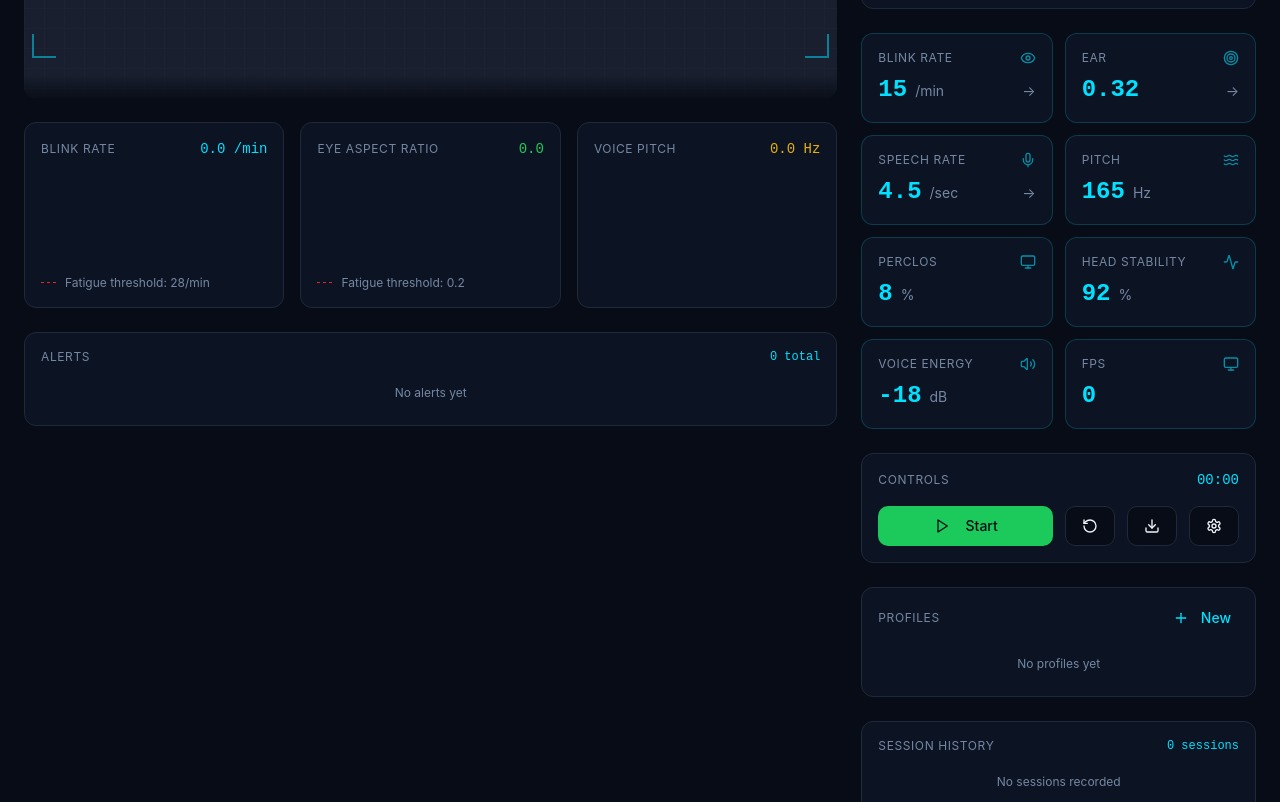
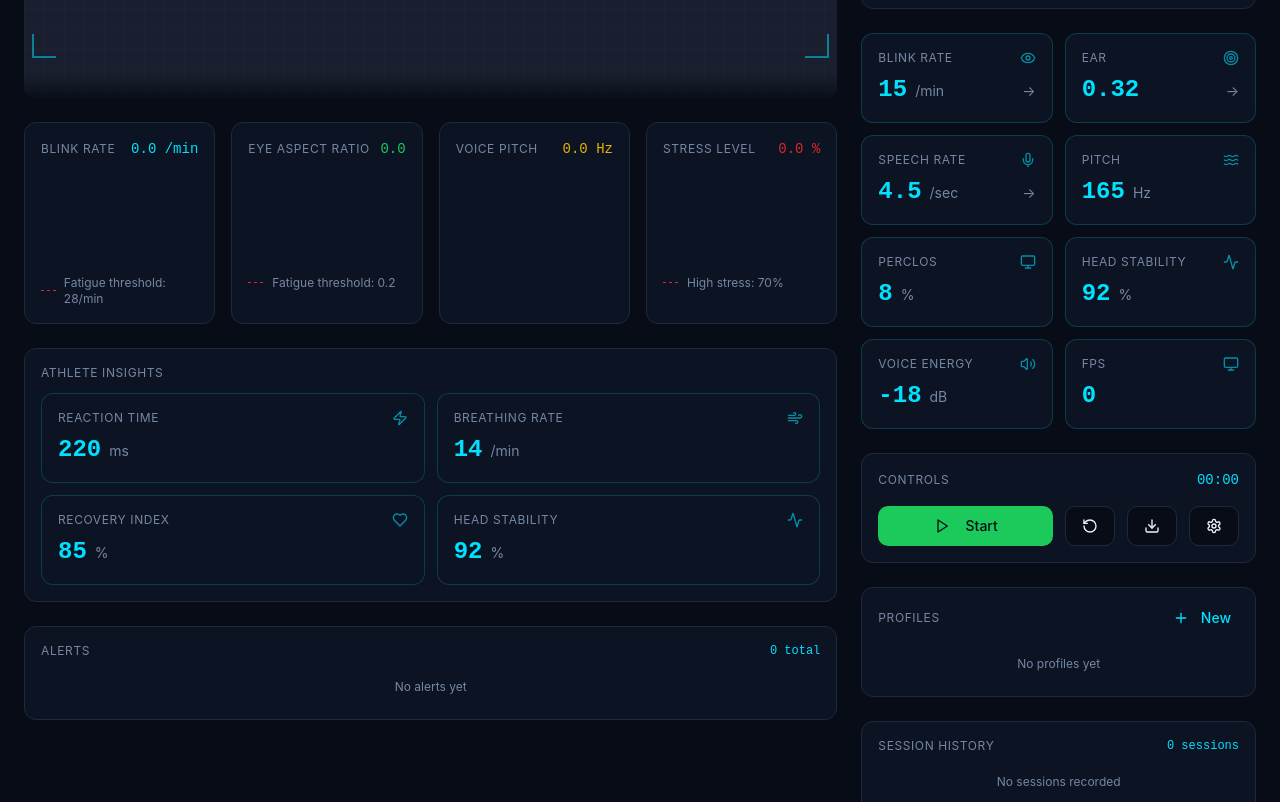
Before and after one commit to paritjain/fatigue-sense, a React (Vite) app: page / in a window 1280 px wide. Shown: the part 620-1422 px from the top of the page. Built offline with nearby package versions, Linux system fonts and the light colour scheme; the HTML template or start-up script is replaced by a standard one.

Commit message:
Changes
Co-authored-by: paritjain <144093967+paritjain@users.noreply.github.com>

```diff
--- a/src/pages/Index.tsx
+++ b/src/pages/Index.tsx
@@ -180,11 +180,15 @@ const Index = () => {
           <WebcamFeed isActive={isRunning} onFpsUpdate={setFps} />
 
           {/* Charts */}
-          <div className="grid grid-cols-1 md:grid-cols-3 gap-4">
+          <div className="grid grid-cols-1 md:grid-cols-2 lg:grid-cols-4 gap-4">
             <RealTimeChart data={chartData.blinkRate} label="Blink Rate" unit="/min" color="hsl(var(--chart-1))" threshold={thresholds.blinkRate.danger} thresholdLabel="Fatigue threshold" />
             <RealTimeChart data={chartData.ear} label="Eye Aspect Ratio" unit="" color="hsl(var(--chart-2))" threshold={thresholds.ear.danger} thresholdLabel="Fatigue threshold" />
             <RealTimeChart data={chartData.pitch} label="Voice Pitch" unit="Hz" color="hsl(var(--chart-3))" />
+            <RealTimeChart data={chartData.stress} label="Stress Level" unit="%" color="hsl(var(--status-fatigued))" threshold={70} thresholdLabel="High stress" />
           </div>
+
+          {/* Domain-specific metrics */}
+          <DomainMetrics domain={currentDomain} metrics={metrics} />
 
           {/* Alert Panel */}
           <AlertPanel alerts={alerts} breakSuggested={breakSuggested} onDismissBreak={dismissBreak} />
```
